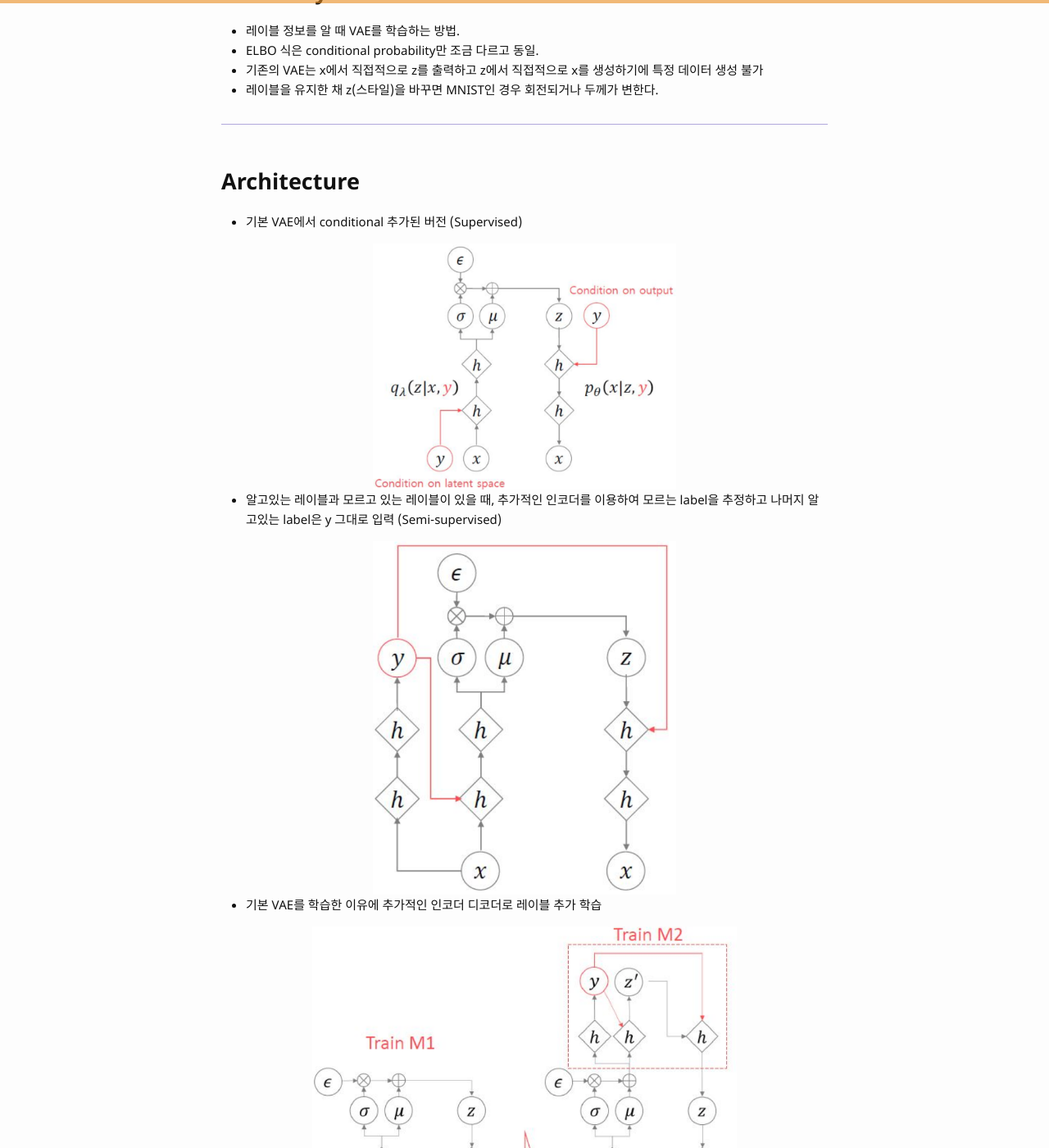
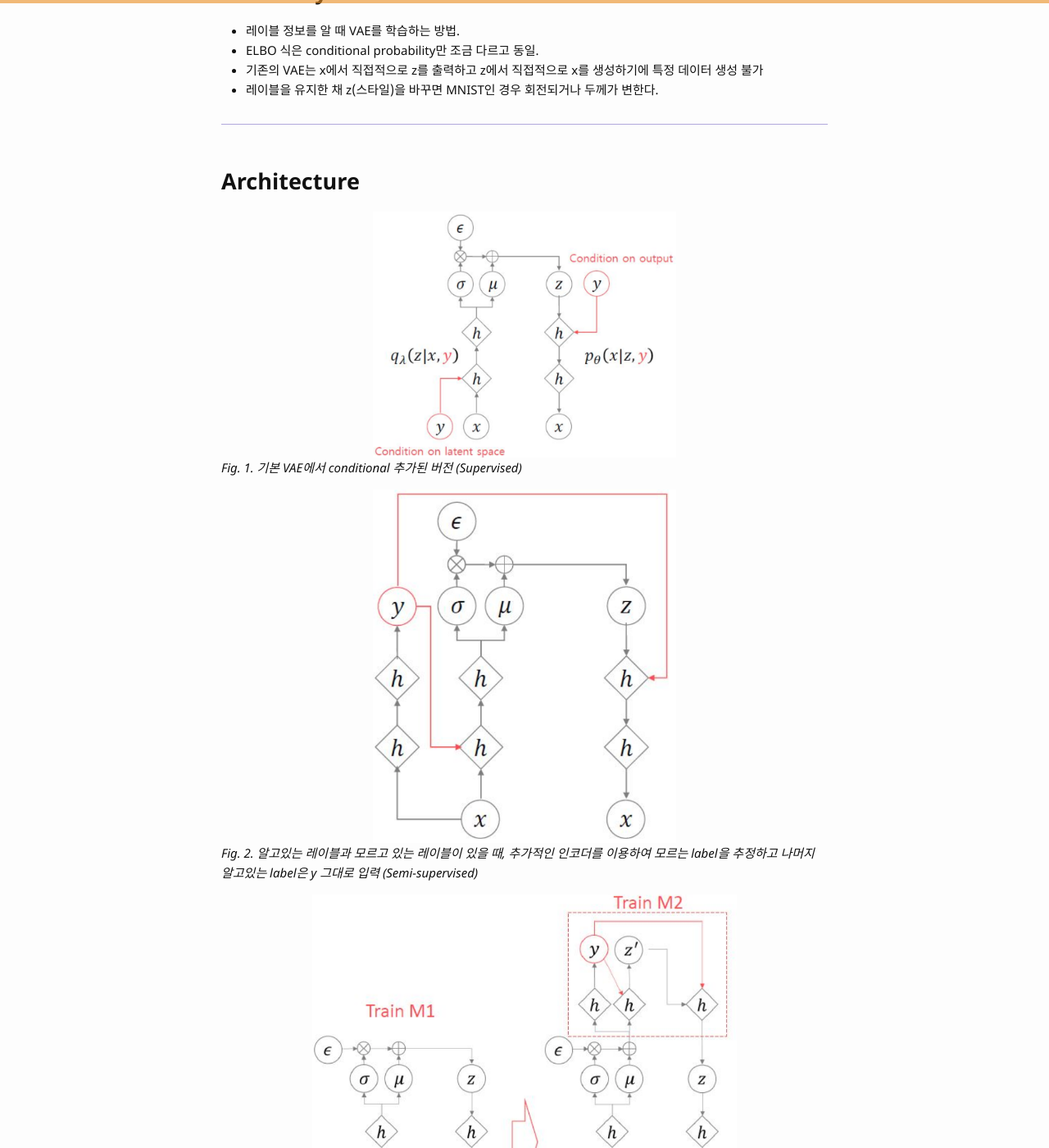
Before and after one commit to bismex/bismex.github.io, a Jekyll site: the page built from _posts/2019-05-26-CVAE.md, in a window 1280 px wide and 1400 px high, scrolled down 531 px. Shown: the whole window at 82% size. Built offline with Jekyll 4.4.1, drawn with Linux system fonts in a browser that asks for light colours; some of the changed text lies outside the part shown.

Commit message:
Update 2019-05-26-CVAE.md

```diff
--- a/_posts/2019-05-26-CVAE.md
+++ b/_posts/2019-05-26-CVAE.md
@@ -28,20 +28,19 @@ tags: ML autoencoder supervised vae
 
 ## Architecture
 
-- 기본 VAE에서 conditional 추가된 버전 (Supervised)
-
 ![picture]({{ '/assets/images/CVAE000.png' | relative_url }})
 {: style="width: 50%;" class="center"}
+*Fig. 1. 기본 VAE에서 conditional 추가된 버전 (Supervised)*
 
-- 알고있는 레이블과 모르고 있는 레이블이 있을 때, 추가적인 인코더를 이용하여 모르는 label을 추정하고 나머지 알고있는 label은 y 그대로 입력 (Semi-supervised)
 
 ![picture]({{ '/assets/images/CVAE001.png' | relative_url }})
 {: style="width: 50%;" class="center"}
+*Fig. 2. 알고있는 레이블과 모르고 있는 레이블이 있을 때, 추가적인 인코더를 이용하여 모르는 label을 추정하고 나머지 알고있는 label은 y 그대로 입력 (Semi-supervised)*
 
-- 기본 VAE를 학습한 이유에 추가적인 인코더 디코더로 레이블 추가 학습
 
 ![picture]({{ '/assets/images/CVAE002.png' | relative_url }})
 {: style="width: 70%;" class="center"}
+*Fig. 3. 기본 VAE를 학습한 이유에 추가적인 인코더 디코더로 레이블 추가 학습*
 
 ---
 
```
